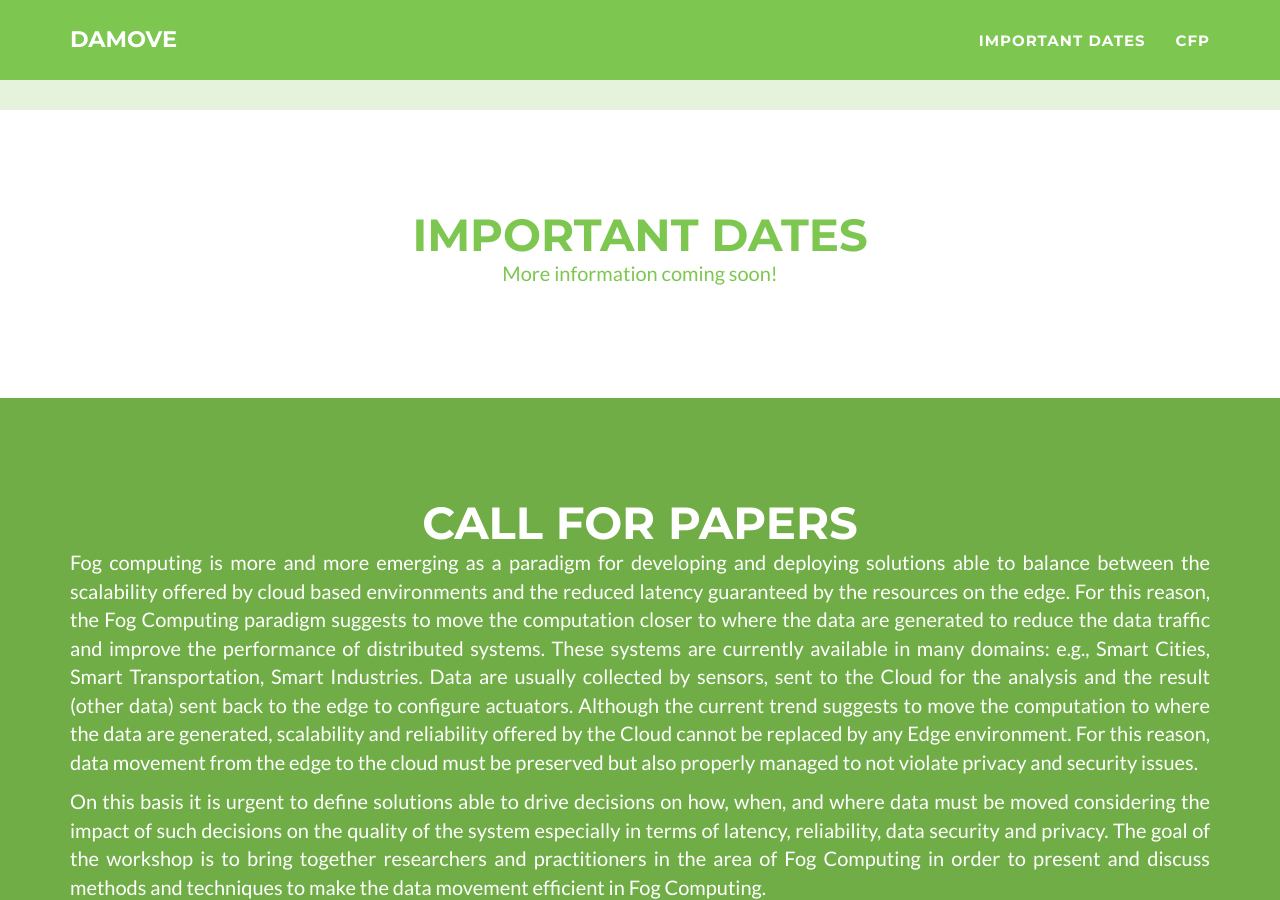
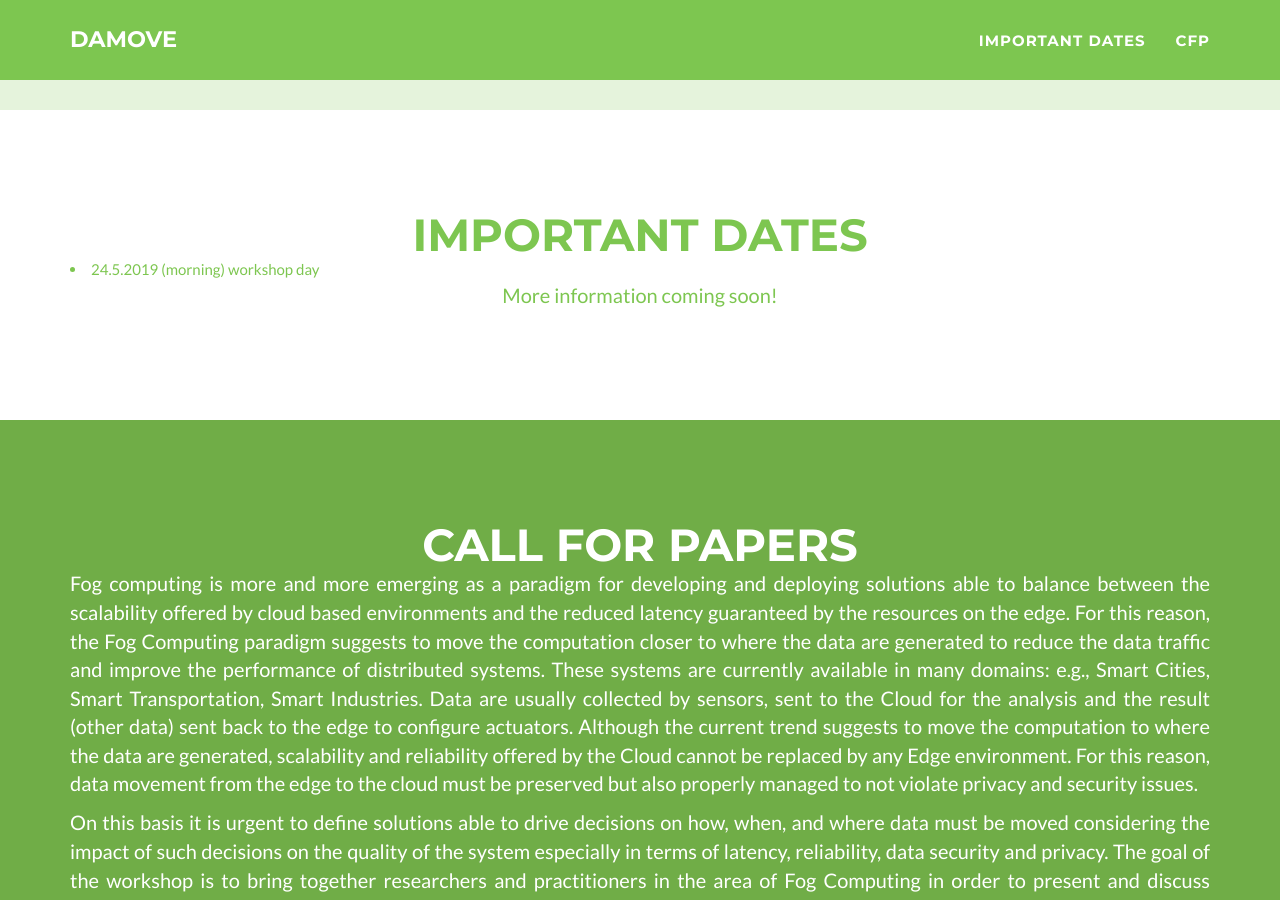
Before and after one commit to DITAS-Project/web_damove, a Jekyll site: the page built from index.html, in a window 1280 px wide and 900 px high, scrolled down 542 px. Built offline with Jekyll 4.4.1, drawn with Linux system fonts in a browser that asks for light colours.

Commit message:
Update dates.html

```diff
--- a/_includes/dates.html
+++ b/_includes/dates.html
@@ -6,17 +6,10 @@
                 <div class="col-lg-12 text-center">
                     <h2>Important Dates</h2>
                     <div class="web">
-                         <div class="col-mx-6 col-mx-offset-4 mobile text-justify">
+                         <div class="col-mx-6 col-mx-offset-4 text-justify">
                              <li>24.5.2019 (morning)  workshop day </li>
                         </div>
                         <p>More information coming soon!</p>
-                    </div>
-                    <div class="col-mx-6 col-mx-offset-4 mobile text-justify">
-                        {% for date in site.dates %}
-                        <li>
-                            <span class="font-weight-bold">{{ date.date }}</span>, {{ date.name }}
-                        </li>
-                        {% endfor %}
                     </div>
                 </div>
             </div>
```
